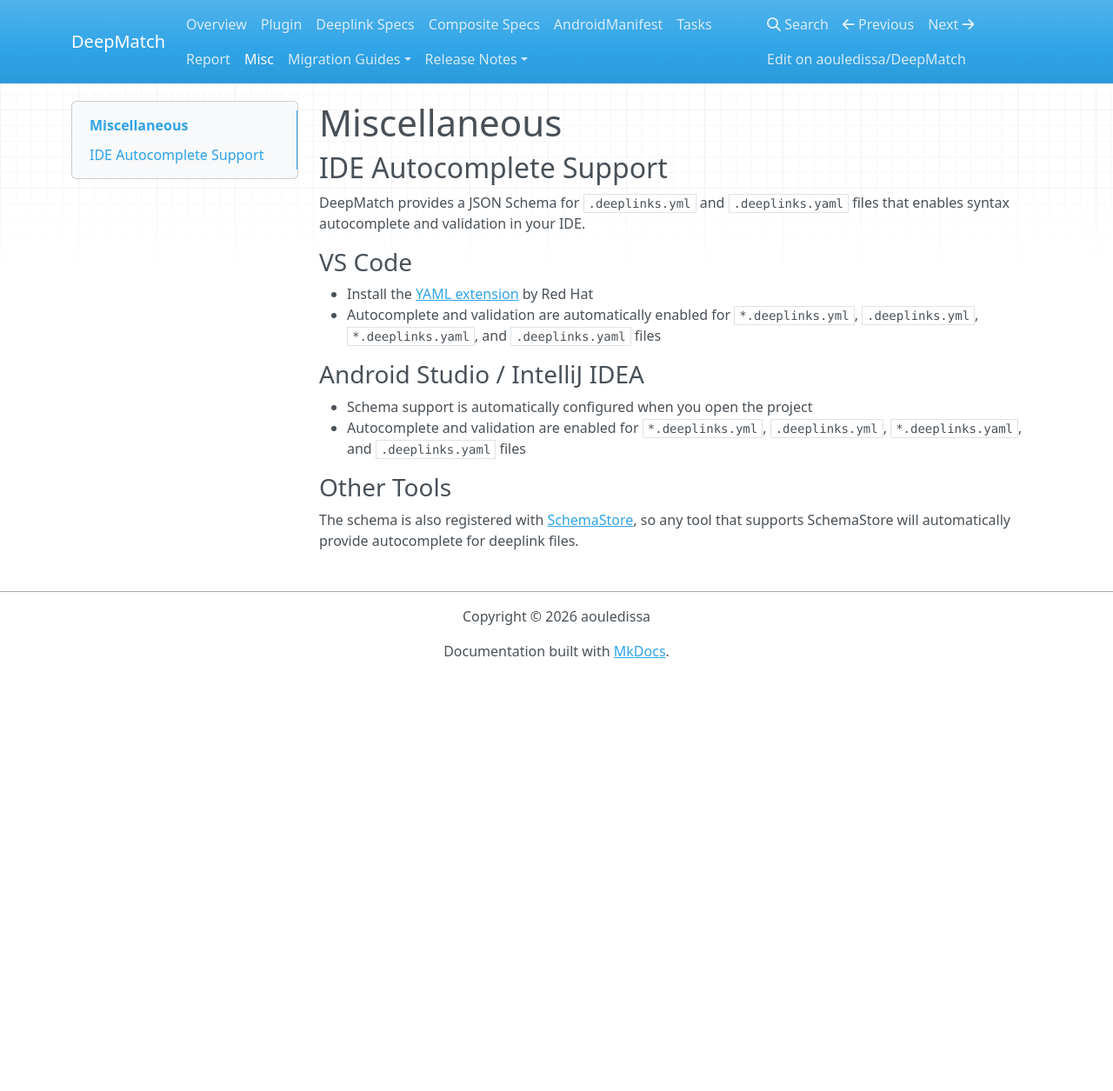
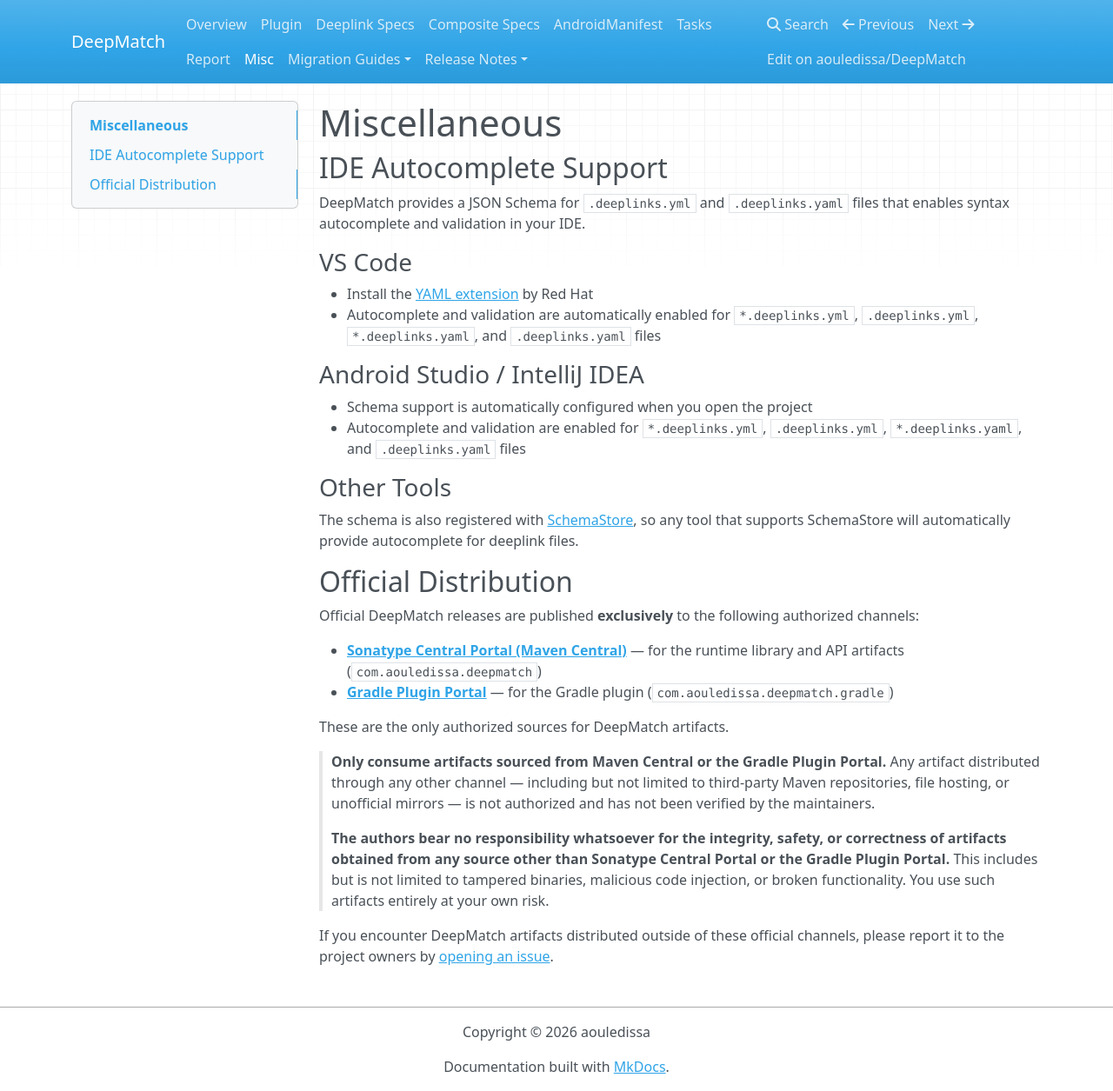
Before and after one commit to aouledissa/deep-match, an MkDocs documentation site: the page built from docs/misc.md, in a window 1280 px wide and 1255 px high. Shown: the whole window at 87% size. Built offline with MkDocs 1.6.1, drawn with Linux system fonts in a browser that asks for light colours; nearby versions of some CDN libraries.

Commit message:
update README official distro disclaimer

```diff
--- a/docs/misc.md
+++ b/docs/misc.md
@@ -21,3 +21,19 @@
 ### Other Tools
 
 The schema is also registered with [SchemaStore](https://www.schemastore.org/), so any tool that supports SchemaStore will automatically provide autocomplete for deeplink files.
+
+## Official Distribution
+
+Official DeepMatch releases are published **exclusively** to the following authorized channels:
+
+- **[Sonatype Central Portal (Maven Central)](https://central.sonatype.com/)** — for the runtime library and API artifacts (`com.aouledissa.deepmatch`)
+- **[Gradle Plugin Portal](https://plugins.gradle.org/plugin/com.aouledissa.deepmatch.gradle)** — for the Gradle plugin (`com.aouledissa.deepmatch.gradle`)
+
+These are the only authorized sources for DeepMatch artifacts.
+
+> **Only consume artifacts sourced from Maven Central or the Gradle Plugin Portal.**
+> Any artifact distributed through any other channel — including but not limited to third-party Maven repositories, file hosting, or unofficial mirrors — is not authorized and has not been verified by the maintainers.
+>
+> **The authors bear no responsibility whatsoever for the integrity, safety, or correctness of artifacts obtained from any source other than Sonatype Central Portal or the Gradle Plugin Portal.** This includes but is not limited to tampered binaries, malicious code injection, or broken functionality. You use such artifacts entirely at your own risk.
+
+If you encounter DeepMatch artifacts distributed outside of these official channels, please report it to the project owners by [opening an issue](https://github.com/aouledissa/deep-match/issues).
```
Also changed, not shown: README.md (+4 -0 lines), SECURITY.md (added, +22 -0 lines), docs/index.md (+4 -0 lines).
